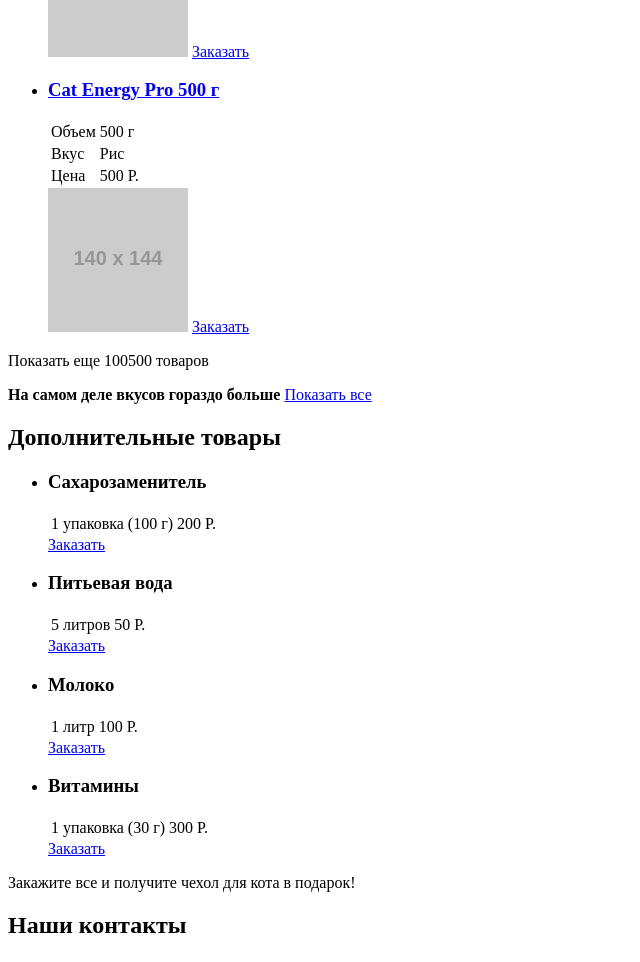
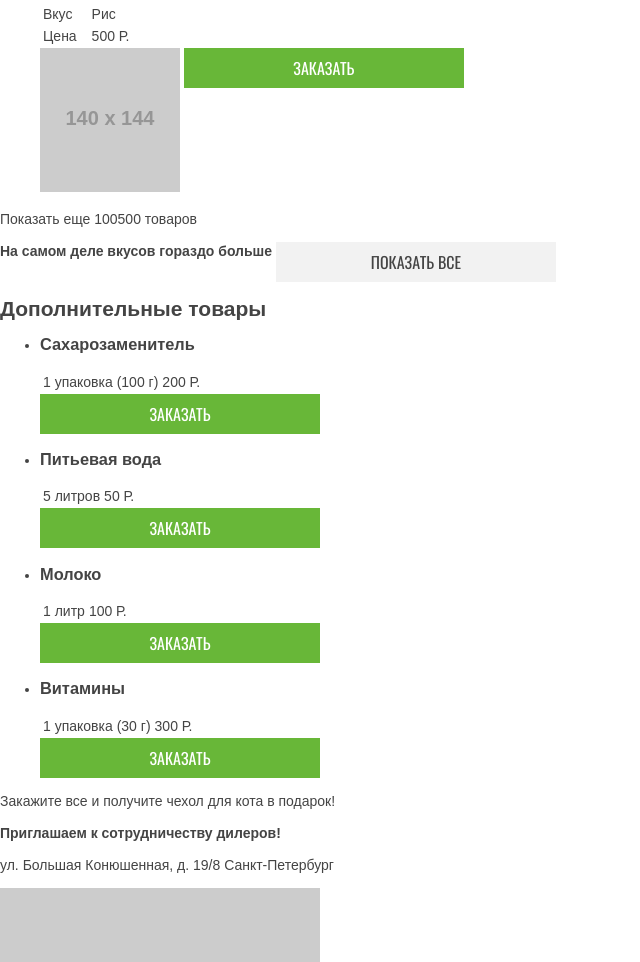
Before and after one commit to kozyrevfrontend/526633-cat-energy-18, a website: page source/catalog.html in a window 1280 px wide. Shown: the part 1838-2800 px from the top of the page, without its empty margins (0-640 px from the left). Drawn offline with nearby package versions, Linux system fonts and the light colour scheme; files that its build step writes are made by us from their sources; placeholder pictures from the web are drawn by us.

Commit message:
добавляет базовые стили для текста, кнопок, а также служебные стили

```diff
--- a/source/catalog.html
+++ b/source/catalog.html
@@ -3,6 +3,7 @@
   <head>
     <meta charset="utf-8">
     <title>Cat Energy</title>
+    <link rel="stylesheet" href="css/style.css">
   </head>
   <body>
 
@@ -53,7 +54,7 @@
               </tr>
             </table>
             <a class="product__img-link" href="#"><img class="product__img" src="https://via.placeholder.com/140x144" alt="Cat Energy Pro Курица 500 г" width="140" height="144"></a>
-            <a class="product__link button" href="#">Заказать</a>
+            <a class="product__link button" href="#"><span class="button__text">Заказать</span></a>
           </li>
           <li class="catalog__item product">
             <a class="product__title-link" href="#"><h3 class="product__title">Cat Energy Pro 1000 г</h3></a>
@@ -72,7 +73,7 @@
               </tr>
             </table>
             <a class="product__img-link" href="#"><img class="product__img" src="https://via.placeholder.com/140x144" alt="Cat Energy Pro Курица 1000 г" width="140" height="144"></a>
-            <a class="product__link button" href="#">Заказать</a>
+            <a class="product__link button" href="#"><span class="button__text">Заказать</span></a>
           </li>
           <li class="catalog__item product">
             <a class="product__title-link" href="#"><h3 class="product__title">Cat Energy Pro 500 г</h3></a>
@@ -91,7 +92,7 @@
               </tr>
             </table>
             <a class="product__img-link" href="#"><img class="product__img" src="https://via.placeholder.com/140x144" alt="Cat Energy Pro 500 г Рыба" width="140" height="144"></a>
-            <a class="product__link button" href="#">Заказать</a>
+            <a class="product__link button" href="#"><span class="button__text">Заказать</span></a>
           </li>
           <li class="catalog__item product">
             <a class="product__title-link" href="#"><h3 class="product__title">Cat Energy Pro 1000 г</h3></a>
@@ -110,7 +111,7 @@
               </tr>
             </table>
             <a class="product__img-link" href="#"><img class="product__img" src="https://via.placeholder.com/140x144" alt="Cat Energy Pro 1000 г Рыба" width="140" height="144"></a>
-            <a class="product__link button" href="#">Заказать</a>
+            <a class="product__link button" href="#"><span class="button__text">Заказать</span></a>
           </li>
           <li class="catalog__item product">
             <a class="product__title-link" href="#"><h3 class="product__title">Cat Energy Pro 500 г</h3></a>
@@ -129,7 +130,7 @@
               </tr>
             </table>
             <a class="product__img-link" href="#"><img class="product__img" src="https://via.placeholder.com/140x144" alt="Cat Energy Pro 500 г Гречка" width="140" height="144"></a>
-            <a class="product__link button" href="#">Заказать</a>
+            <a class="product__link button" href="#"><span class="button__text">Заказать</span></a>
           </li>
           <li class="catalog__item product">
             <a class="product__title-link" href="#"><h3 class="product__title">Cat Energy Pro 1000 г</h3></a>
@@ -148,7 +149,7 @@
               </tr>
             </table>
             <a class="product__img-link" href="#"><img class="product__img" src="https://via.placeholder.com/140x144" alt="Cat Energy Pro 1000 г Гречка" width="140" height="144"></a>
-            <a class="product__link button" href="#">Заказать</a>
+            <a class="product__link button" href="#"><span class="button__text">Заказать</span></a>
           </li>
           <li class="catalog__item product">
             <a class="product__title-link" href="#"><h3 class="product__title">Cat Energy Pro 500 г</h3></a>
@@ -167,7 +168,7 @@
               </tr>
             </table>
             <a class="product__img-link" href="#"><img class="product__img" src="https://via.placeholder.com/140x144" alt="Cat Energy Pro 500 г Рис" width="140" height="144"></a>
-            <a class="product__link button" href="#">Заказать</a>
+            <a class="product__link button" href="#"><span class="button__text">Заказать</span></a>
           </li>
         </ul>
       </section>
@@ -175,7 +176,7 @@
       <div class="all-goods">
         <p class="all-goods__title">Показать еще 100500 товаров</p>
         <b class="all-goods__text">На самом деле вкусов гораздо больше</b>
-        <a class="Показать все" href="#" aria-label="Показать все товары">Показать все</a>
+        <a class="all-goods__link button button--light" href="#" aria-label="Показать все товары"><span class="button__text">Показать все</span></a>
       </div>
 
       <section class="catalog-additional">
@@ -189,7 +190,7 @@
                 <td class="product-additional__stats-data">200 Р.</td>
               </tr>
             </table>
-            <a class="product-additional__link button" href="#">Заказать</a>
+            <a class="product-additional__link button" href="#"><span class="button__text">Заказать</span></a>
           </li>
           <li class="catalog-additional__item product-additional">
             <h3 class="product-additional__title">Питьевая вода</h3>
@@ -199,7 +200,7 @@
                 <td class="product-additional__stats-data">50 Р.</td>
               </tr>
             </table>
-            <a class="product-additional__link button" href="#">Заказать</a>
+            <a class="product-additional__link button" href="#"><span class="button__text">Заказать</span></a>
           </li>
           <li class="catalog-additional__item product-additional">
             <h3 class="product-additional__title">Молоко</h3>
@@ -209,7 +210,7 @@
                 <td class="product-additional__stats-data">100 Р.</td>
               </tr>
             </table>
-            <a class="product-additional__link button" href="#">Заказать</a>
+            <a class="product-additional__link button" href="#"><span class="button__text">Заказать</span></a>
           </li>
           <li class="catalog-additional__item product-additional">
             <h3 class="product-additional__title">Витамины</h3>
@@ -219,7 +220,7 @@
                 <td class="product-additional__stats-data">300 Р.</td>
               </tr>
             </table>
-            <a class="product-additional__link button" href="#">Заказать</a>
+            <a class="product-additional__link button" href="#"><span class="button__text">Заказать</span></a>
           </li>
         </ul>
       </section>
--- /dev/null
+++ b/source/sass/blocks/button.scss
@@ -0,0 +1,48 @@
+.button {
+  display: inline-flex;
+
+  box-sizing: border-box;
+  width: 280px;
+  height: 40px;
+  padding: 0;
+
+  font-family: Oswald, Arial, sans-serif;
+  font-size: 16px;
+  font-weight: 400;
+  line-height: 20px;
+  color: $font-color-light;
+  text-transform: uppercase;
+  vertical-align: top;
+
+  background-color: $button-green;
+  border: none;
+
+  cursor: pointer;
+
+  &:hover {
+    background-color: $button-green-hover;
+  }
+
+  &:active .button__text {
+    opacity: 0.3;
+  }
+
+  &--light {
+    color: $font-color-base;
+
+    background-color: $button-gray;
+
+    &:hover {
+      background-color: $button-gray-hover;
+    }
+  }
+
+  &--index {
+    font-size: 14px;
+    line-height: 18px;
+  }
+}
+
+.button__text {
+  margin: auto;
+}
--- /dev/null
+++ b/source/sass/fonts.scss
@@ -0,0 +1,15 @@
+@font-face {
+  font-family: "Oswald";
+  src: url("../fonts/oswaldmedium.woff2") format("woff2"),
+       url("../fonts/oswaldmedium.woff") format("woff");
+  font-weight: 500;
+  font-style: normal;
+}
+
+@font-face {
+  font-family: "Oswald";
+  src: url("../fonts/oswaldregular.woff2") format("woff2"),
+       url("../fonts/oswaldregular.woff") format("woff");
+  font-weight: 400;
+  font-style: normal;
+}
--- /dev/null
+++ b/source/sass/global.scss
@@ -0,0 +1,14 @@
+body {
+  margin: 0;
+  padding: 0;
+
+  font-family: Arial, sans-serif;
+  font-size: 14px;
+  font-weight: 400;
+  line-height: 18px;
+  color: $font-color-base;
+}
+
+a {
+  text-decoration: none;
+}
--- /dev/null
+++ b/source/sass/style.scss
@@ -0,0 +1,6 @@
+@import 'variables.scss';
+@import 'fonts.scss';
+@import 'global.scss';
+@import 'visually-hidden';
+
+@import 'blocks/button.scss';
--- /dev/null
+++ b/source/sass/variables.scss
@@ -0,0 +1,11 @@
+// colors
+$font-color-base: #444444;
+$font-color-headers: #111111;
+$font-color-light: #ffffff;
+
+
+
+$button-green: #68b738;
+$button-green-hover: #5eaa2f;
+$button-gray: #f2f2f2;
+$button-gray-hover: #ebebeb;
--- /dev/null
+++ b/source/sass/visually-hidden.scss
@@ -0,0 +1,10 @@
+.visually-hidden {
+  position: absolute;
+  width: 1px;
+  height: 1px;
+  margin: -1px;
+  border: 0;
+  padding: 0;
+  clip: rect(0 0 0 0);
+  overflow: hidden;
+}
```
Also changed, not shown: source/form.html (+2 -1 lines), source/index.html (+2 -1 lines), 1 other file.
